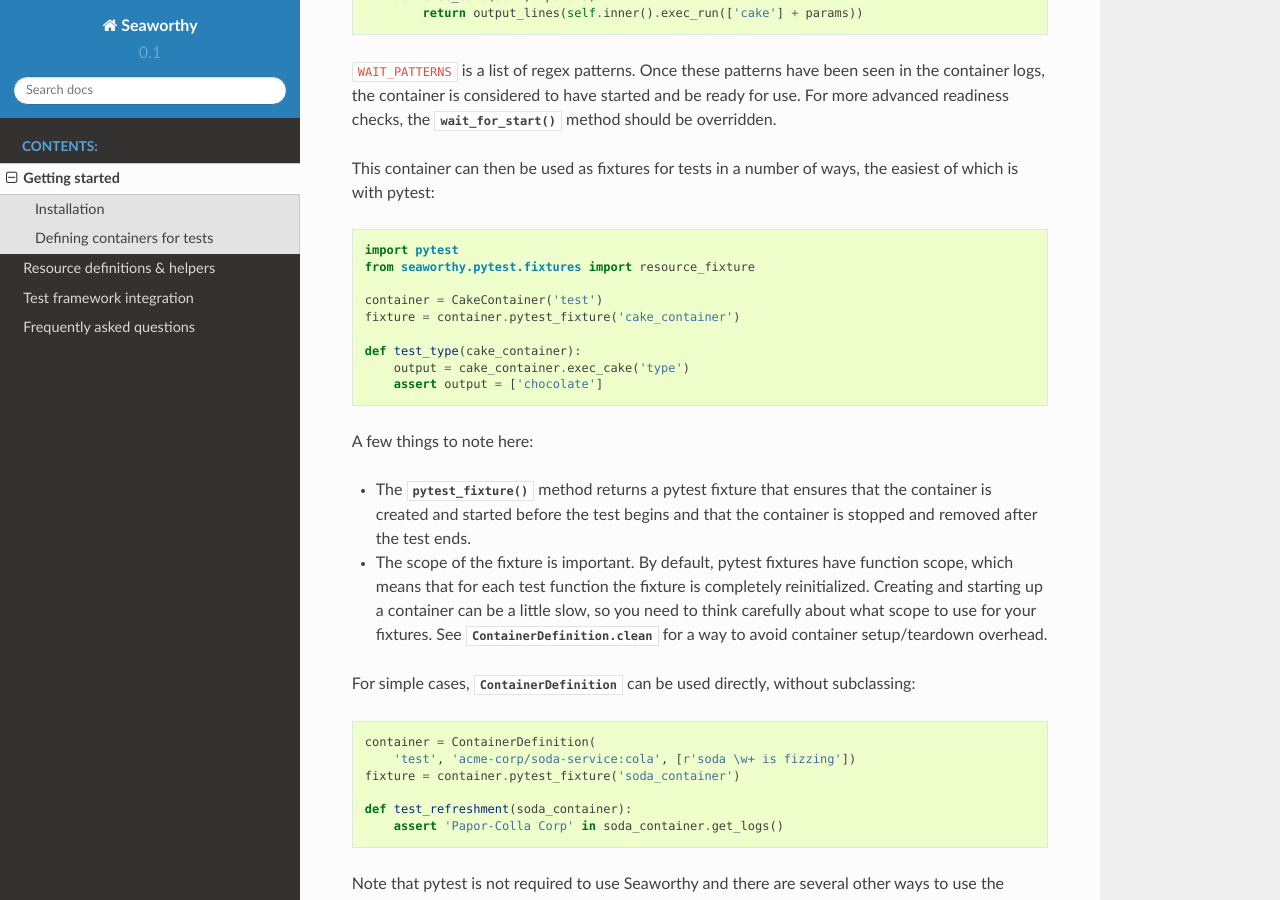
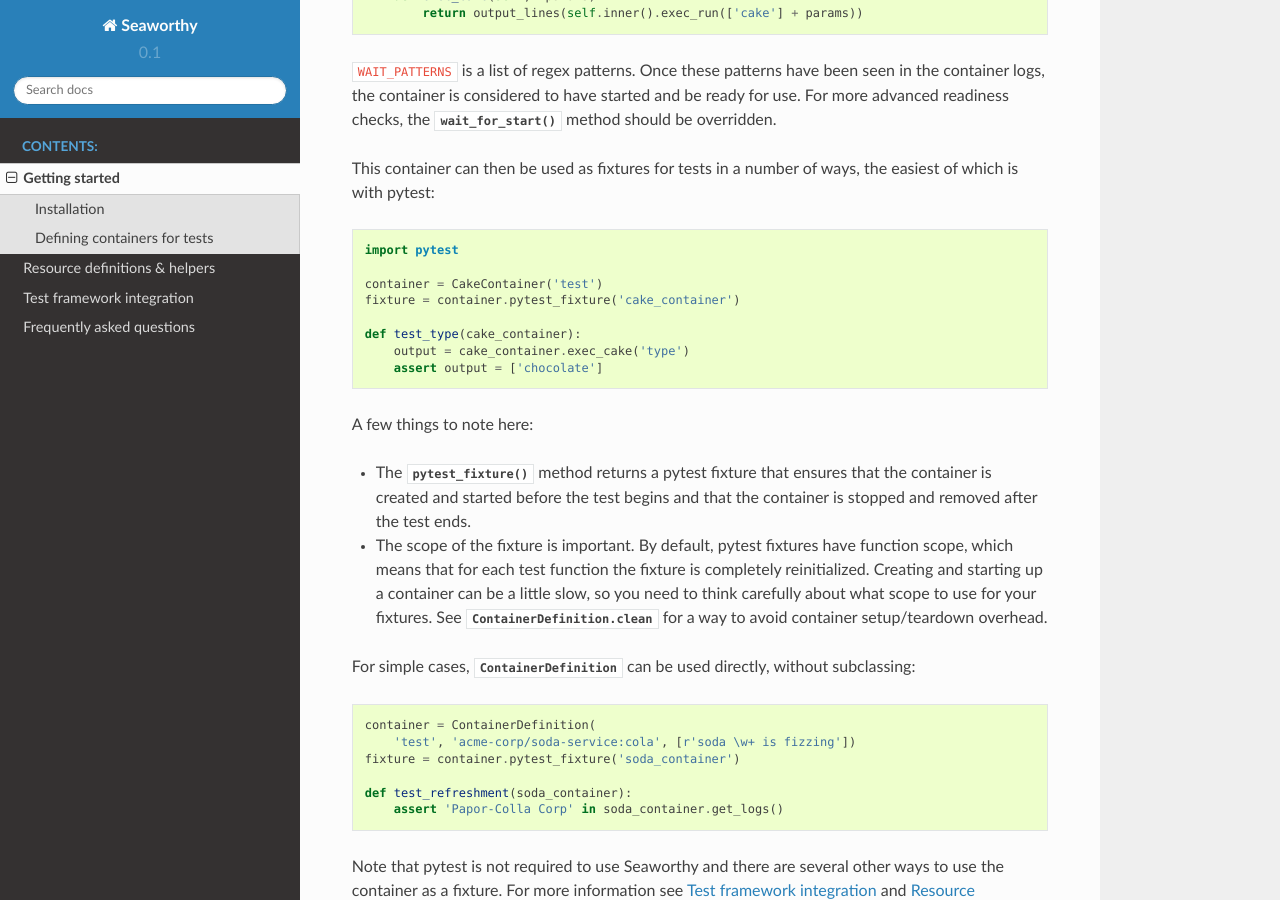
Before and after one commit to praekeltfoundation/seaworthy, a Sphinx documentation site: the page built from docs/getting-started.rst, in a window 1280 px wide and 900 px high, scrolled down 851 px. Built offline with Sphinx 7.4.7 and the Read the Docs theme 2.0.0, drawn with Linux system fonts in a browser that asks for light colours; pages that are not in the unit, such as notebooks, are missing from menus.

Commit message:
docs: Remove unused resource_fixture imports in examples

```diff
--- a/docs/definitions-helpers.rst
+++ b/docs/definitions-helpers.rst
@@ -55,9 +55,6 @@ With the ``as_fixture`` decorator::
         assert lan_network.created
 
 When using pytest, it's easy to create a fixture::
-
-    from seaworthy.pytest.fixtures import resource_fixture
-
 
     container = ContainerDefinition('nginx', 'nginx:alpine')
     fixture = container.pytest_fixture('nginx_container')
--- a/docs/getting-started.rst
+++ b/docs/getting-started.rst
@@ -46,7 +46,6 @@ This container can then be used as fixtures for tests in a number of ways, the
 easiest of which is with pytest::
 
     import pytest
-    from seaworthy.pytest.fixtures import resource_fixture
 
     container = CakeContainer('test')
     fixture = container.pytest_fixture('cake_container')
```
